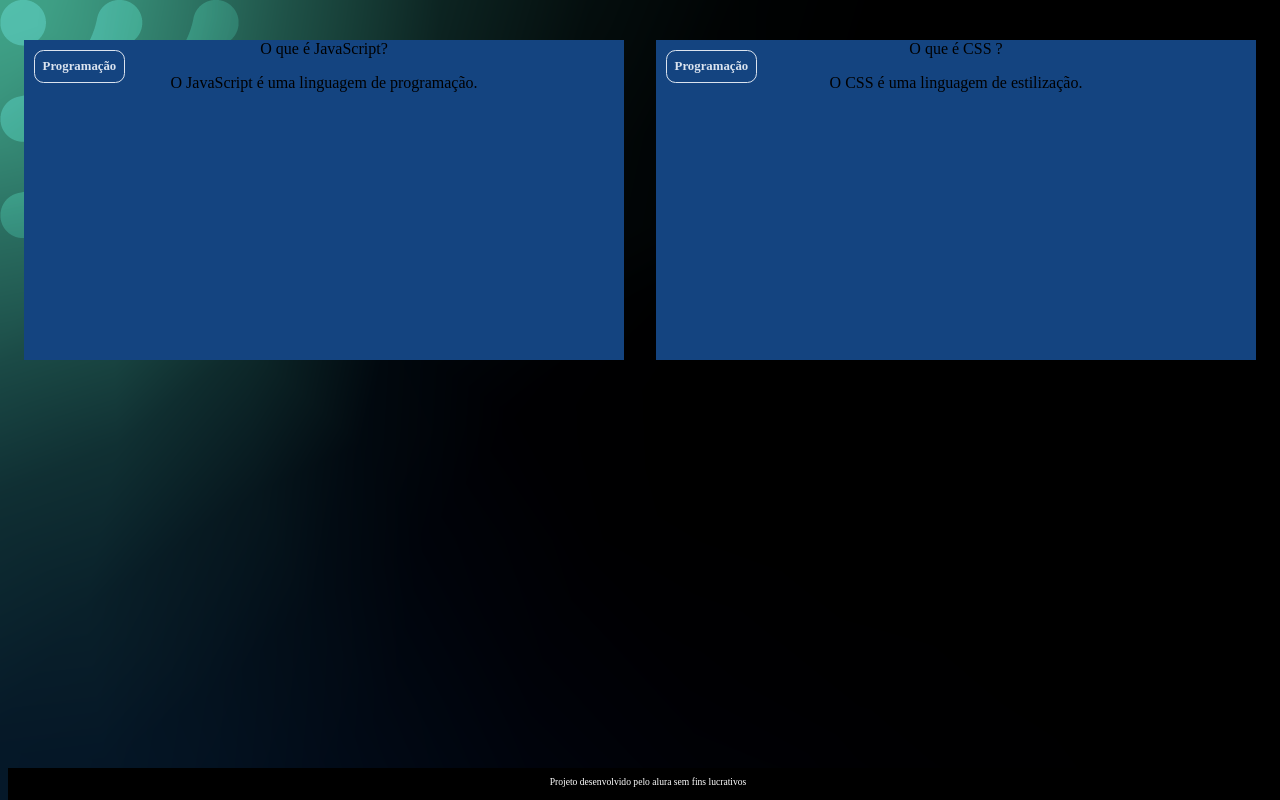
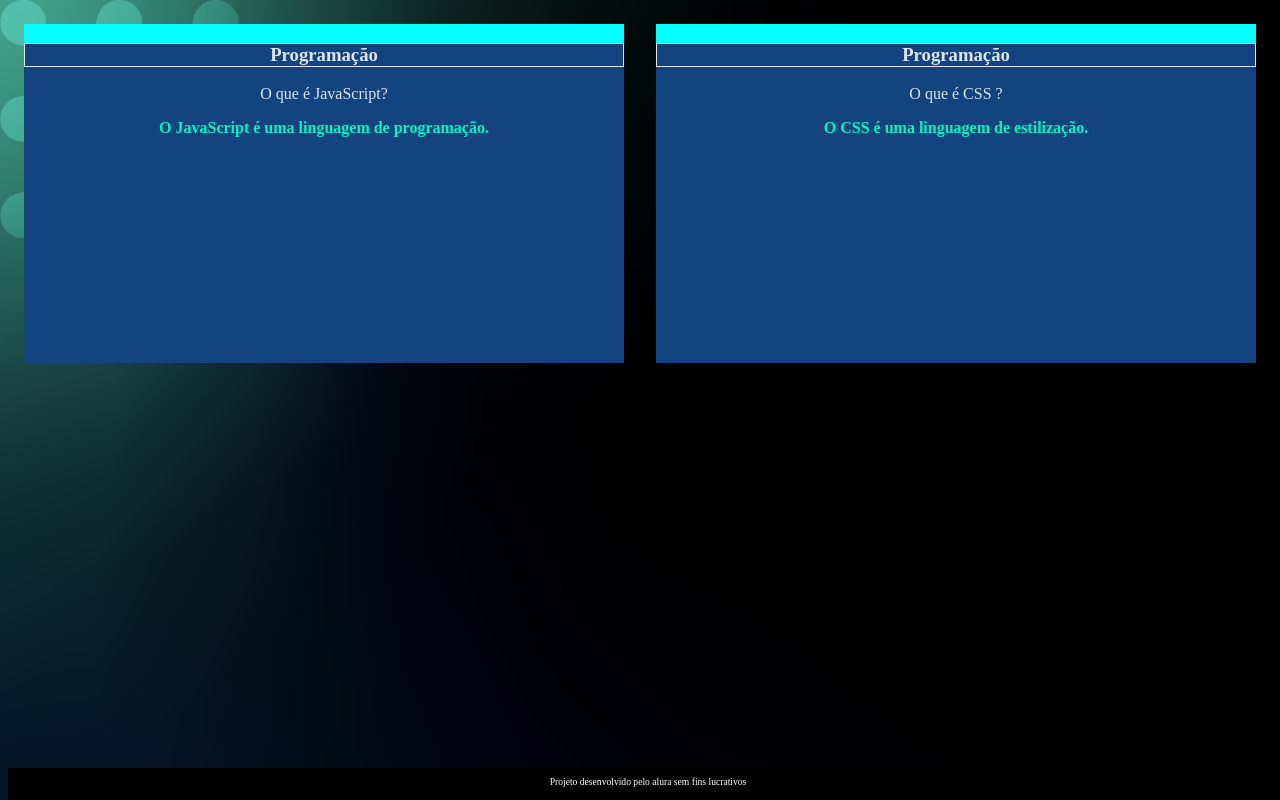
Before and after one commit to CARLOS-012/Flashcards, a plain HTML site: page index.html in a window 1280 px wide. Drawn offline with Linux system fonts and the light colour scheme; files that its build step writes are made by us from their sources; files whose address does not match are found by name.

Commit message:
Add files via upload

```diff
--- a/style.css
+++ b/style.css
@@ -30,6 +30,7 @@ footer p {
 
 .cartao {
     margin: 1rem 1rem;
+    background-color: aqua;
     height: 20rem;
     flex-grow: 1;
     flex-basis: calc(33% - 6rem);
@@ -42,21 +43,18 @@ footer p {
 }
 
 .cartao__conteudo h3 {
-    color: var(--text-color);
-    border: 1px solid var(--text-color);
-    text-align: left;
-    padding: 0.5rem;
-    position: absolute;
-    margin: 0.6rem;
-    border-radius: 0.6rem;
-    font-size: 1vw;
+   color:var(--text-color);
+   border: 1px solid var(--text-color);
 }
- .cartão__conteudo__pergunta p{
+ .cartao__conteudo__pergunta p{
     color:var(--text-color);
     font-weight: 500;
  }
- .cartão__conteudo__pergunta p{
+ .cartao__conteudo__resposta p{
     color: var(--card-back-color);
     font-weight: 700;
 
  }
+ .cartão:hover .cartao__conteudo {
+    transform:rotateY(180deg);
+ }
```
Also changed, not shown: 1 other file.
